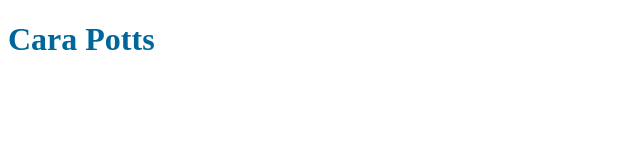
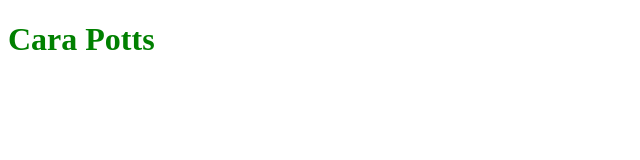
Before and after one commit to carapotts/test, a plain HTML site: page index.html in a window 1280 px wide. In both pictures the pointer is over the element "Cara Potts". Shown: the whole page, without its empty margins (0-640 px from the left). Drawn offline with Linux system fonts and the light colour scheme.

Commit message:
blah blah blah blah

```diff
--- a/css/styles.css
+++ b/css/styles.css
@@ -1,3 +1,10 @@
 /* CSS Document */
 
-h1{color:#069;}
+h1{color:#F66;}
+
+h1:hover{
+	color:green;
+	transtion: color .2s ease-out;
+
+	-webkit-transition:2s ease-out;
+}
```
